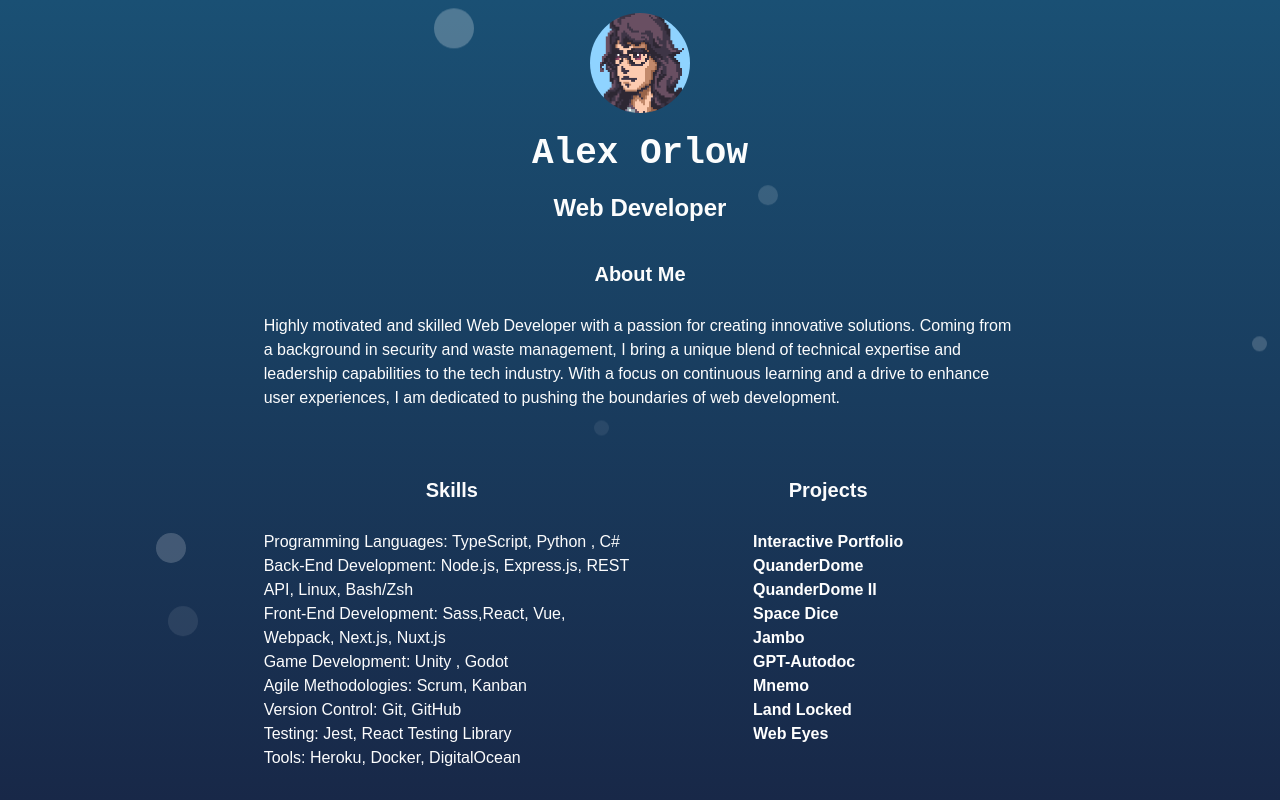
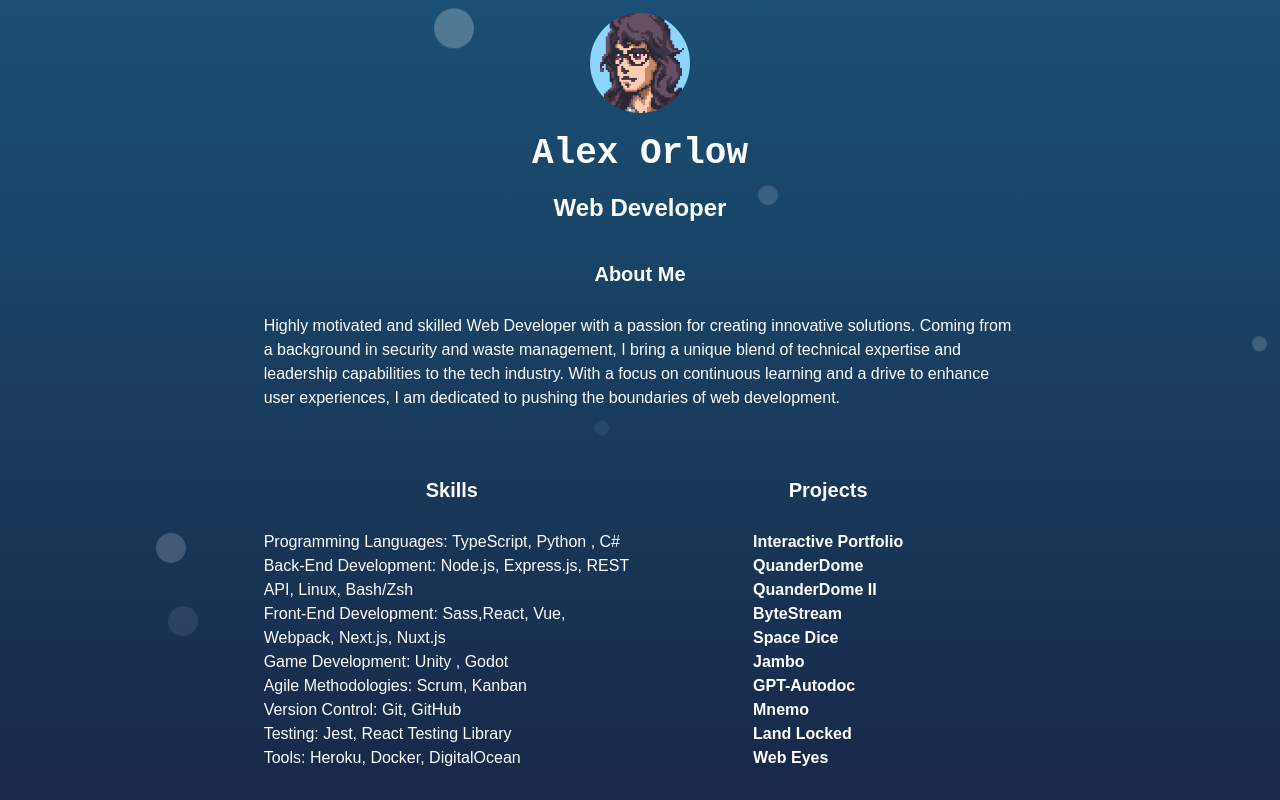
Before and after one commit to Orloaft/my_projects, a Next.js app: page / in a window 1280 px wide. Built offline with nearby package versions, Linux system fonts and the light colour scheme.

Commit message:
add bytestream

```diff
--- a/pages/index.tsx
+++ b/pages/index.tsx
@@ -100,6 +100,19 @@ const Projects: NextPage = () => {
                 rel="noreferrer"
               >
                 <span>QuanderDome II</span>
+              </a>
+            </li>
+            <li>
+              {" "}
+              <a
+                className={styles.link}
+                href="https://byte-stream-58b30c4b6d4a.herokuapp.com"
+                id="style-2"
+                data-replace="ByteStream"
+                target="_blank"
+                rel="noreferrer"
+              >
+                <span>ByteStream</span>
               </a>
             </li>
             <li>
```
Also changed, not shown: component/Orbit/OrbitingView.tsx (+15 -1 lines), public/images/slayol.jpg (added).
